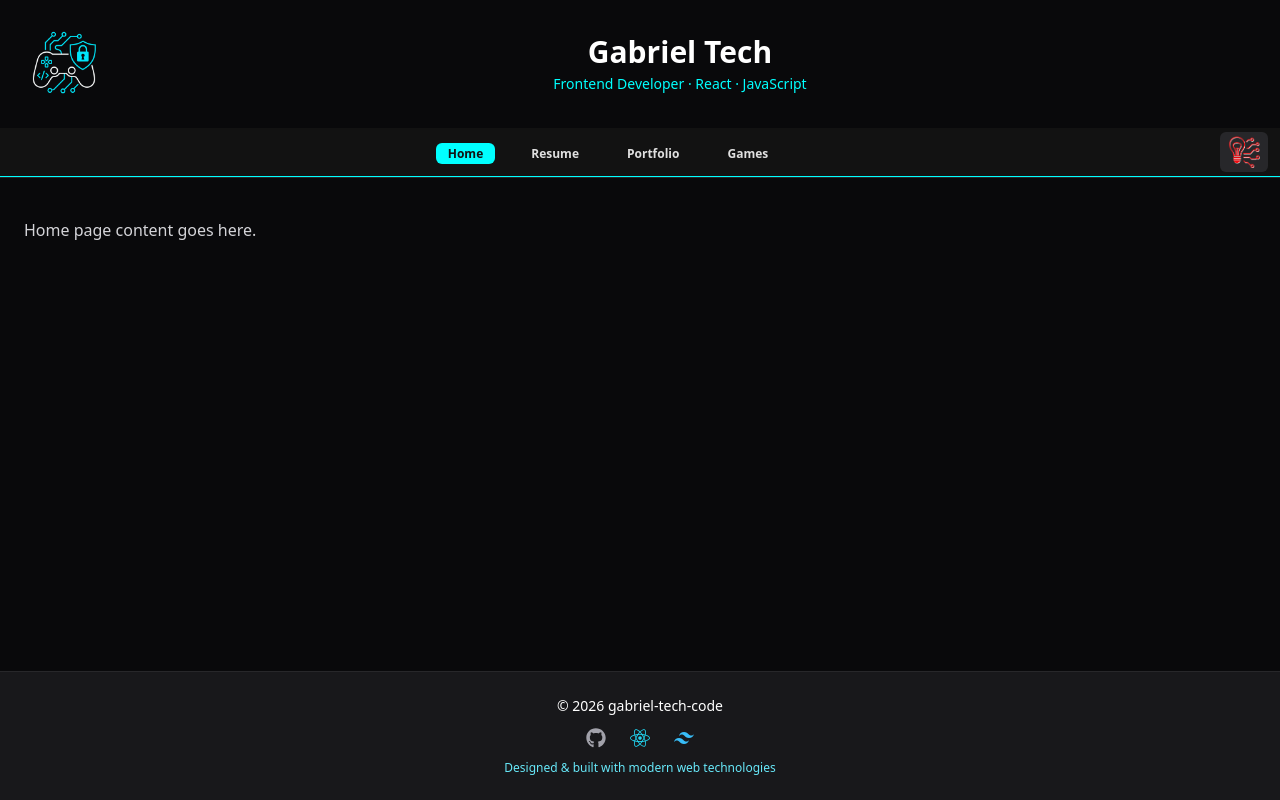
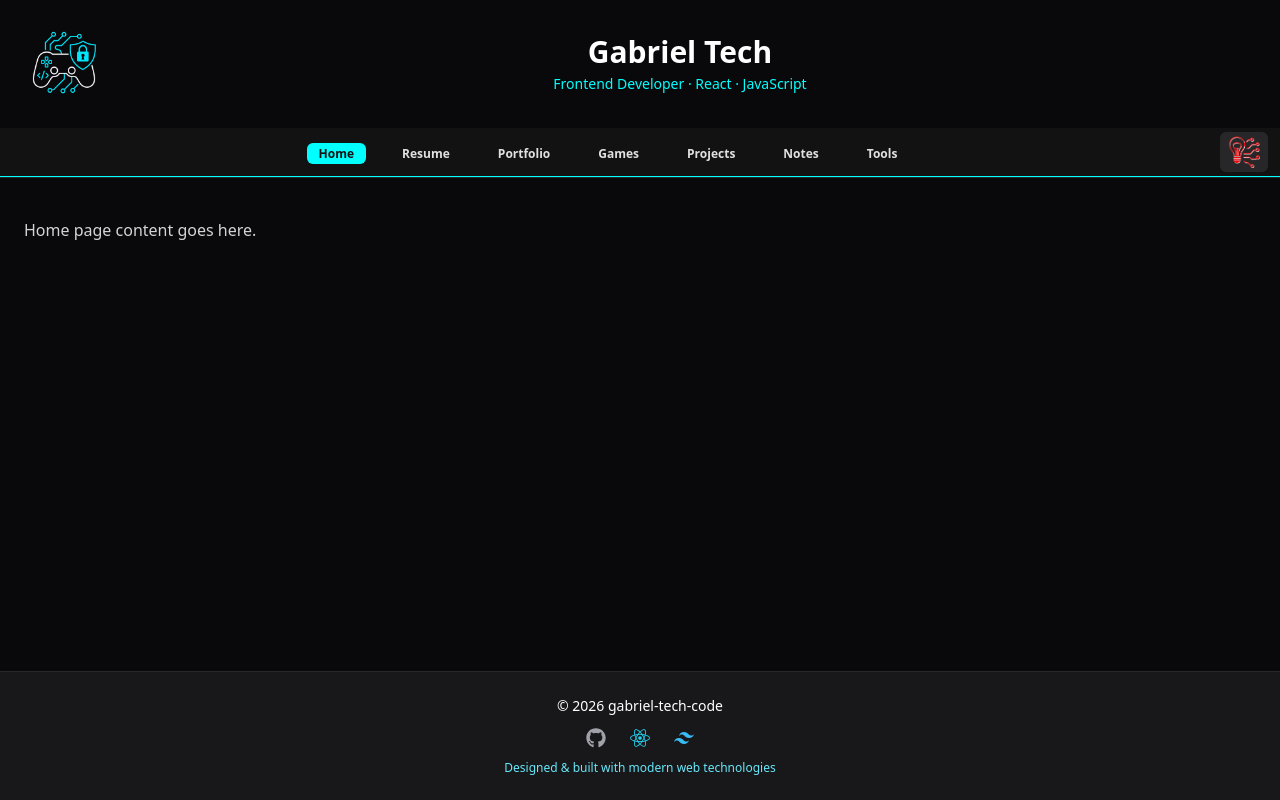
Before and after one commit to gabriel-tech-code/gabriel-tech-code.github.io, a React (Vite) app: page / in a window 1280 px wide. Built offline with nearby package versions, Linux system fonts and the light colour scheme.

Commit message:
add some test buttons

```diff
--- a/src/components/Navbar.jsx
+++ b/src/components/Navbar.jsx
@@ -10,6 +10,9 @@ const links = [
   { name: 'Resume', path: '/resume' },
   { name: 'Portfolio', path: '/portfolio' },
   { name: 'Games', path: '/games' },
+  { name: 'Projects', path: '/projects' },
+  { name: 'Notes', path: '/notes' },
+  { name: 'Tools', path: '/tools' },
 ]
 
 export default function Navbar() {
```
